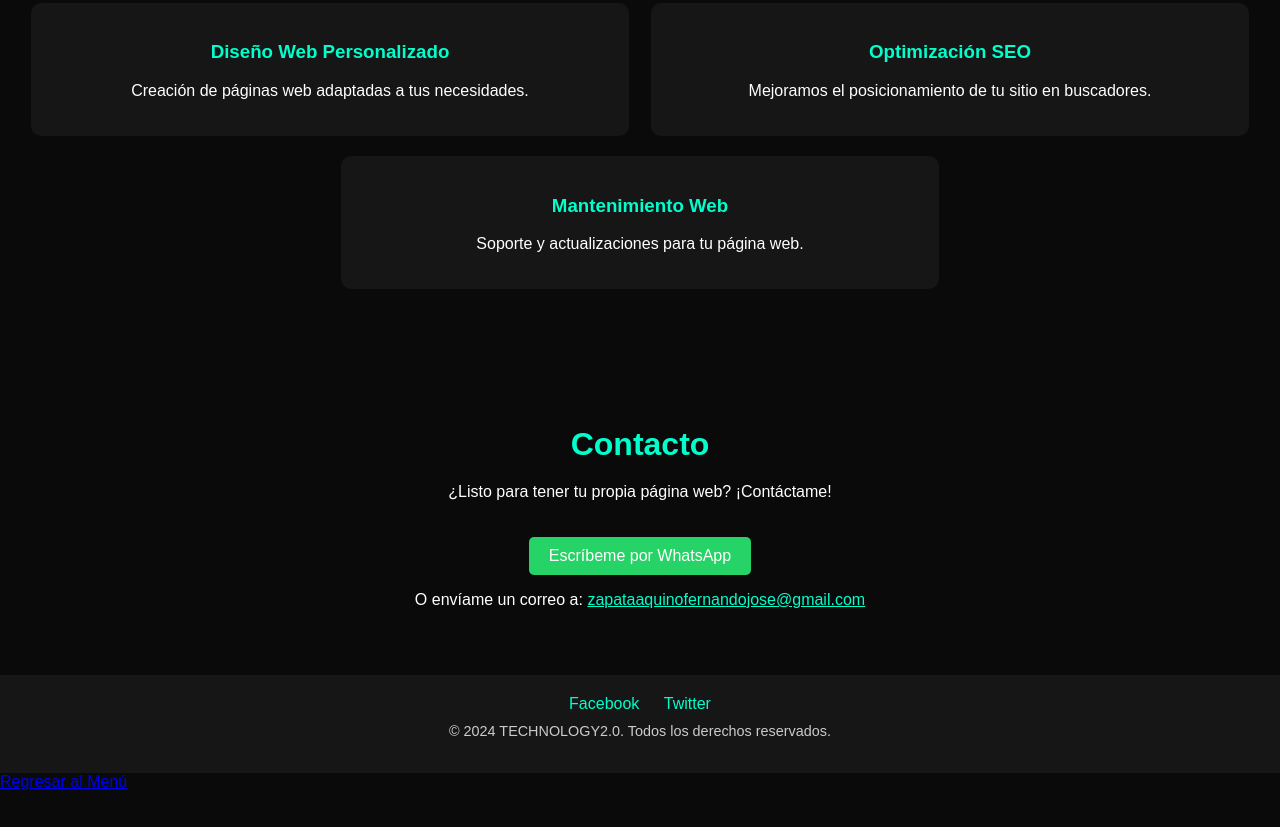
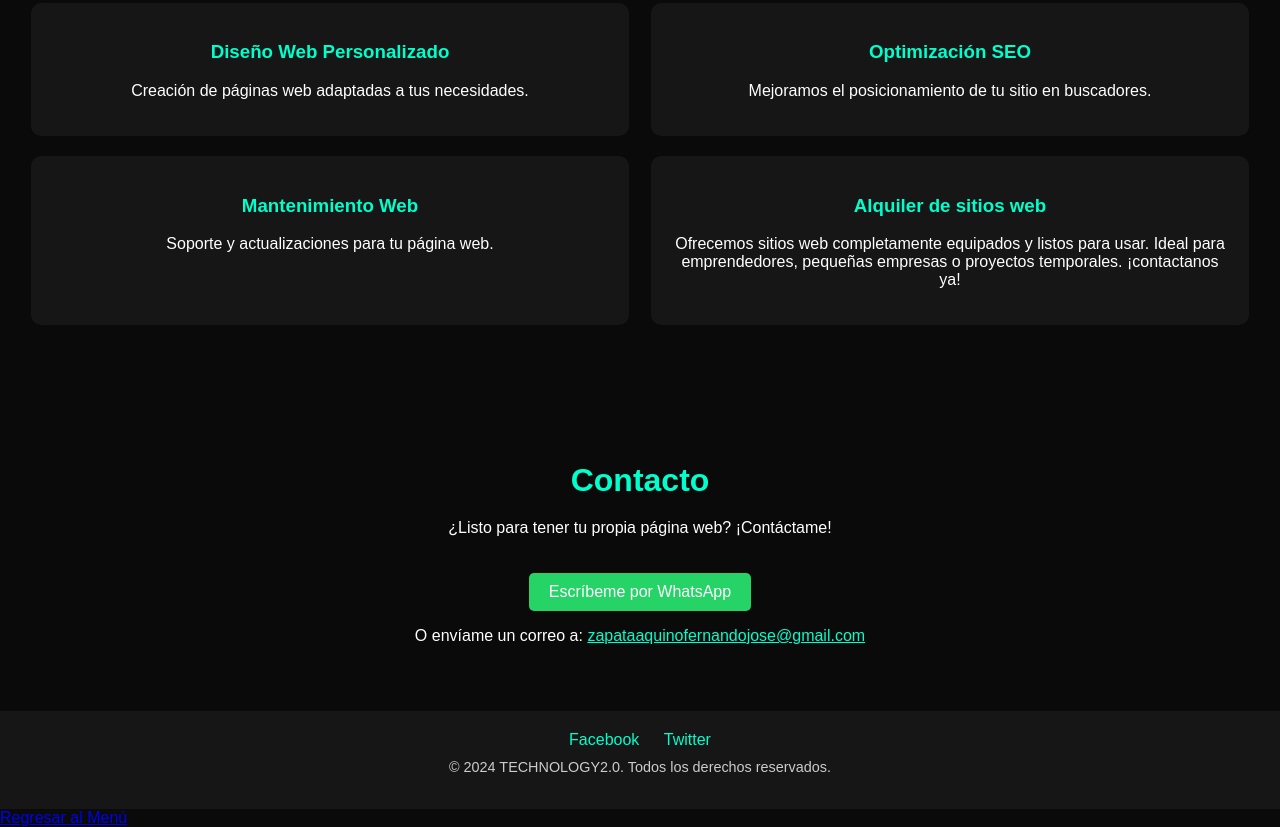
Before and after one commit to Technologyoficial/Technologyoficial.github.io, a plain HTML site: page index.html in a window 1280 px wide. Shown: the part 1167-1994 px from the top of the page. Before the commit the page ends 1958 px from the top, so only its background shows below. Drawn offline with Linux system fonts and the light colour scheme.

Commit message:
Update index.html

```diff
--- a/index.html
+++ b/index.html
@@ -252,6 +252,12 @@
         <h3>Mantenimiento Web</h3>
         <p>Soporte y actualizaciones para tu página web.</p>
       </div>
+
+      <div class="servicio">
+    <h3>Alquiler de sitios web</h3>
+    <p>Ofrecemos sitios web completamente equipados y listos para usar. Ideal para emprendedores, pequeñas empresas o proyectos temporales. ¡contactanos ya!</p>
+</div>
+
     </div>
   </section>
 
```
